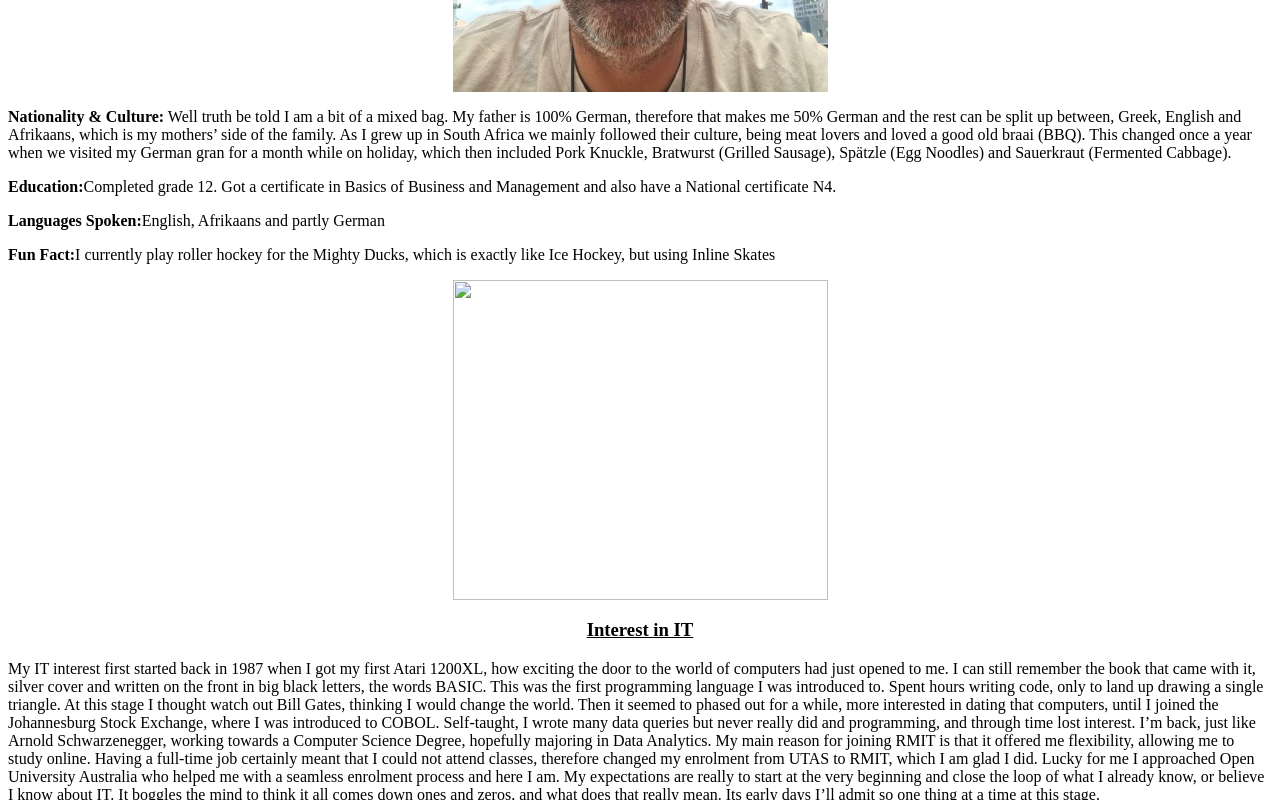
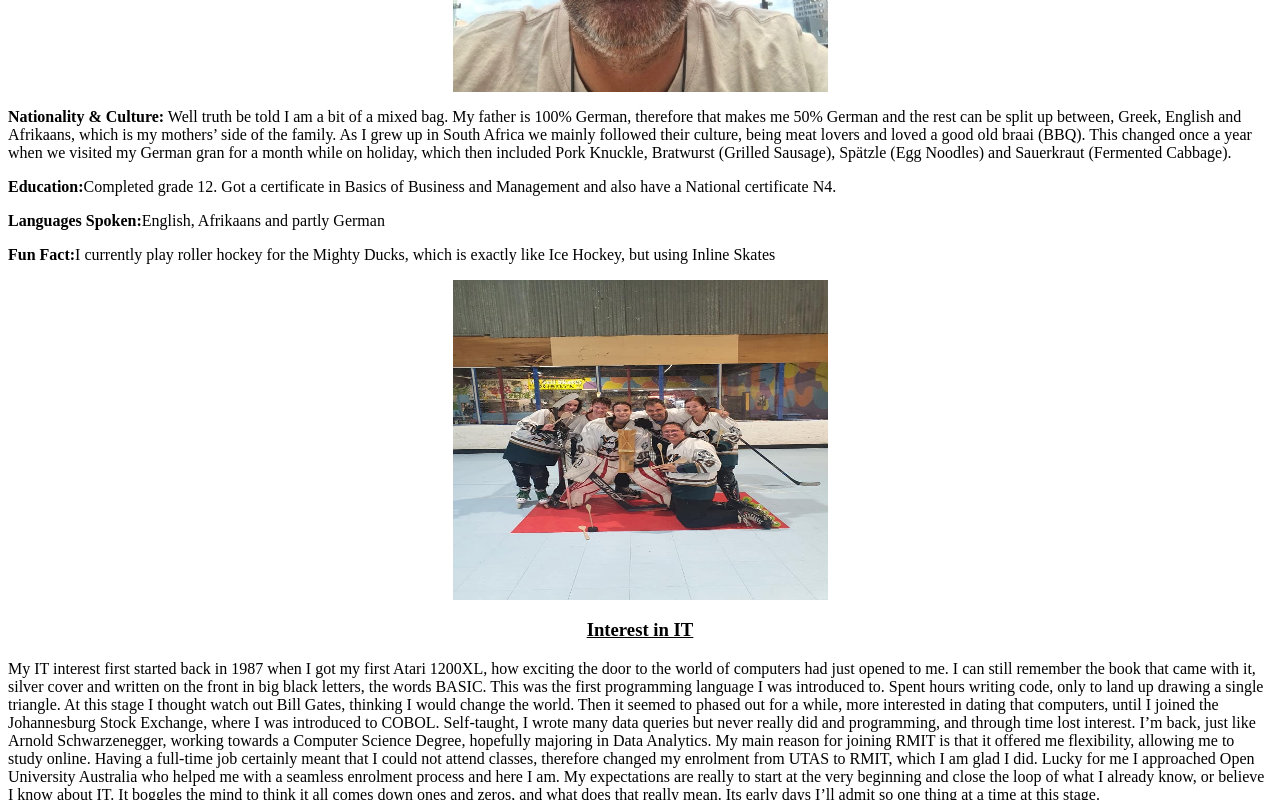
Before and after one commit to wolfgangpp77/Assignment-1---Intro-to-IT, a plain HTML site: page index.html in a window 1280 px wide. Shown: the part 484-1284 px from the top of the page. Drawn offline with Linux system fonts and the light colour scheme.

Commit message:
Update index.html

```diff
--- a/index.html
+++ b/index.html
@@ -29,7 +29,7 @@
 
 <p><b>Fun Fact:</b>I currently play roller hockey for the Mighty Ducks, which is exactly like Ice Hockey, but using Inline Skates</p>
 
-<center><img width="375" height="320" src="Hockey.jpg"></center>
+<center><img width="375" height="320" src="images/Hockey.jpg"></center>
 
 <center><h3><b><u>Interest in IT</b></u></h3></center>
 
```
